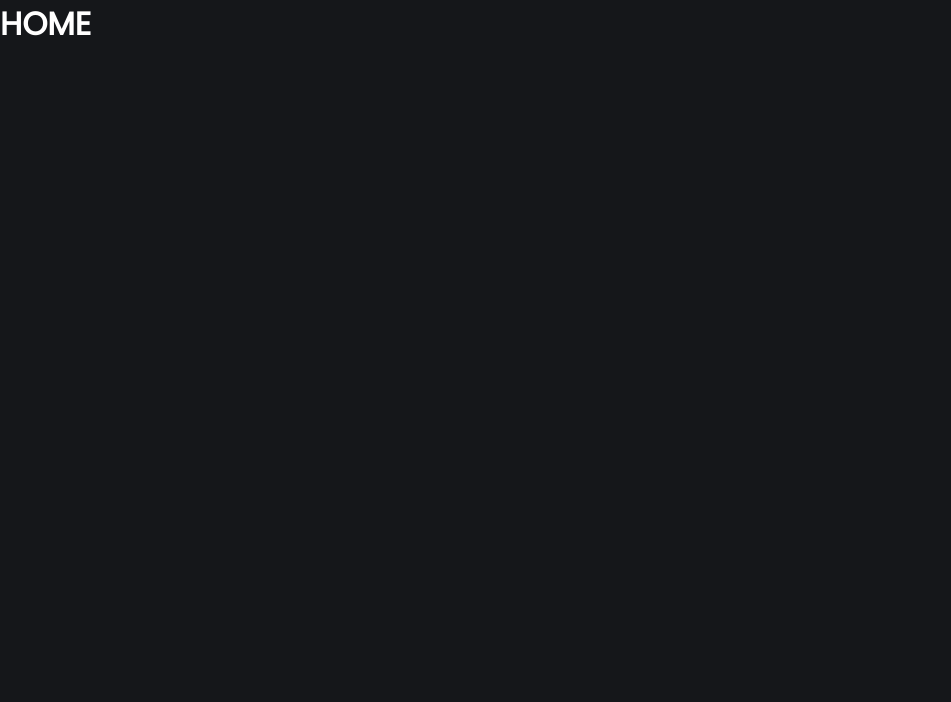
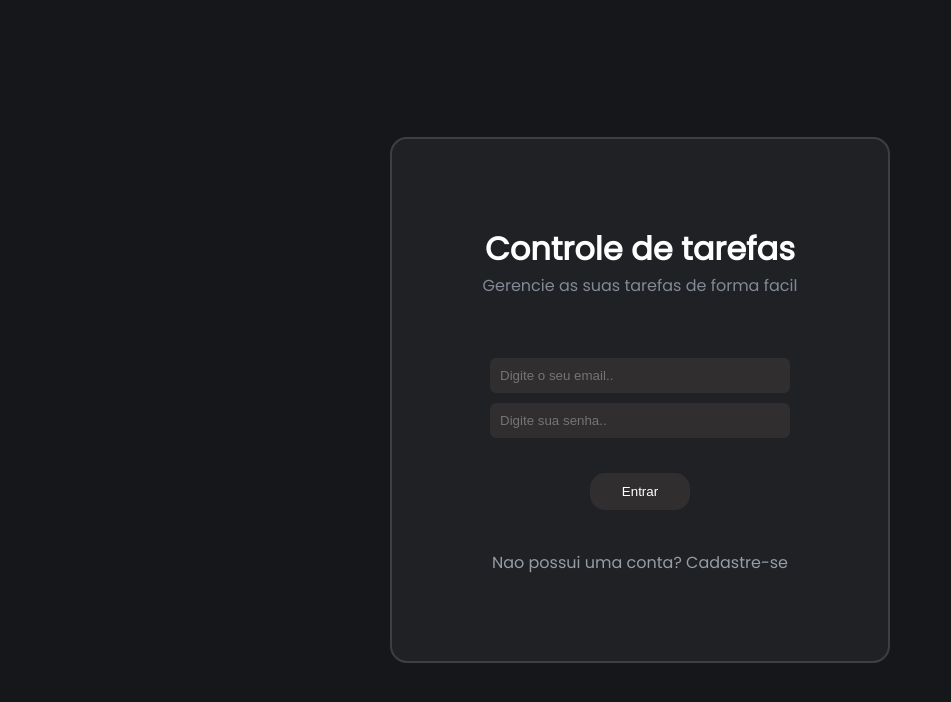
Before and after one commit to leonardosip/projeto-log, a React (Vite) app: page / in a window 1280 px wide. Shown: the top 702 px of the page, without its empty margins (0-951 px from the left). Built offline with nearby package versions, Linux system fonts and the light colour scheme.

Commit message:
adicionando a tela home e estilizando

```diff
--- a/src/pages/Home.jsx
+++ b/src/pages/Home.jsx
@@ -1,13 +1,59 @@
+import './home.css'
+import { useState } from 'react';
+import { Link } from 'react-router-dom'
+
+function Home() {
+
+    const [email, setEmail] = useState('')
+    const [password, setPassword] = useState('')
+
+
+    function handleLogin(e){
+        e.preventDefault();
+
+        if(email !== '' && password !== ''){
+
+        }else{
+            alert('Preencha todos os campos')
+        }
+
+    }
 
 
 
-function Home(){
 
-  return(
-    <div>
-      <h1>HOME </h1>
-    </div>
-  )
+    return (
+
+        <div className='home-container'>
+
+            <h1>Controle de tarefas</h1>
+            <span> Gerencie as suas tarefas de forma facil</span>
+
+            <form className='form' onSubmit={handleLogin}>
+                <input type='text'
+                    className='put1'
+                    placeholder='Digite o seu email..'
+                    value={email}
+                    onChange={(e) => setEmail(e.target.value)} /> <br />
+
+                <input type='password'
+                    autoComplete={false}
+                    placeholder='Digite sua senha..'
+                    value={password}
+                    onChange={(e) => setPassword(e.target.value)} /> <br />
+
+                <button type='submit'> Entrar </button>
+
+
+            </form>
+
+            <Link to='/register' className='linque'>
+                Nao possui uma conta? Cadastre-se
+            </Link>
+
+
+        </div>
+    )
 }
 
 export default Home;
--- a/src/pages/Register.jsx
+++ b/src/pages/Register.jsx
@@ -5,7 +5,7 @@ function Register(){
 
     return(
       <div>
-        <h1>HOME </h1>
+        <h1>Register </h1>
       </div>
     )
   }
--- a/src/pages/home.css
+++ b/src/pages/home.css
@@ -0,0 +1,67 @@
+
+.home-container {
+    width: 500px;
+    background-color: #1f2125;
+    border: 2px solid #ffffff22;
+    border-radius: 17px;
+    padding: 86px 30px;
+
+    display: flex;
+    flex-direction: column;
+    align-items: center;
+    justify-content: center;
+
+    position: absolute;
+    top: 50%;
+    left: 50%;
+    transform: translate(-50%, -50%);
+
+    text-align: center;
+  }
+
+
+.form{
+    margin-top: 60px;
+}
+
+button{
+    border-radius: 15px;
+    width: 100px;
+    margin-top: 35px;
+    padding: 11px;
+    background-color: rgb(48, 46, 46);
+    color: white;
+    border: none;
+    transition: all 0.3s ease;
+    box-shadow: 0 0 0 transparent;
+    margin-bottom: 40px;
+}
+
+button:hover {
+    background-color: #521a96;
+    color: aliceblue;
+    box-shadow: 0 0 10px #521a96, 0 0 15px #521a96, 0 0 25px #521a96;
+    transform: scale(1.05);
+  }
+
+input{
+    background-color: rgb(48, 46, 46);
+    border: none;
+    color:white;
+    width: 300px;
+    padding: 10px;
+    border-radius: 6px;
+}
+
+.put1{
+    margin-bottom: 10px;
+}
+
+span{
+    color: #828997;
+}
+
+.linque{
+    text-decoration: none;
+    color: rgb(149, 157, 165);
+}
```
